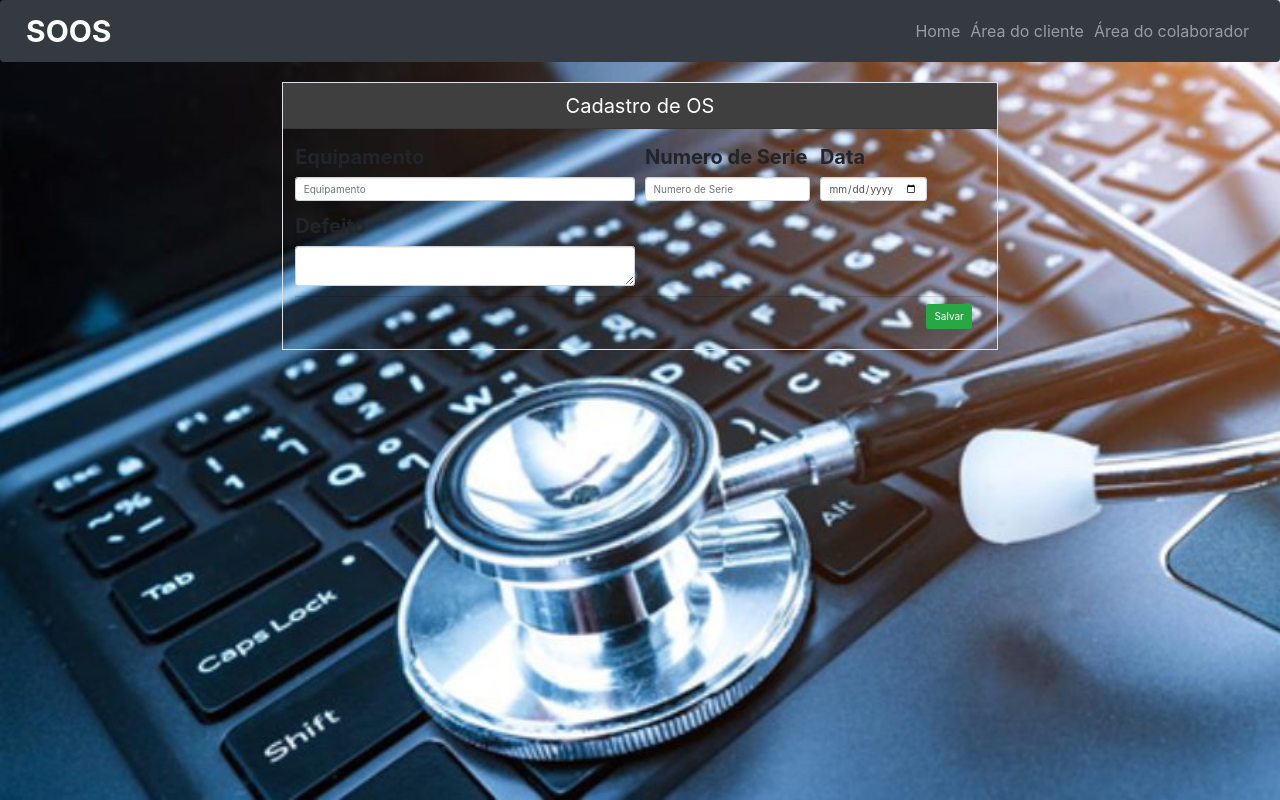
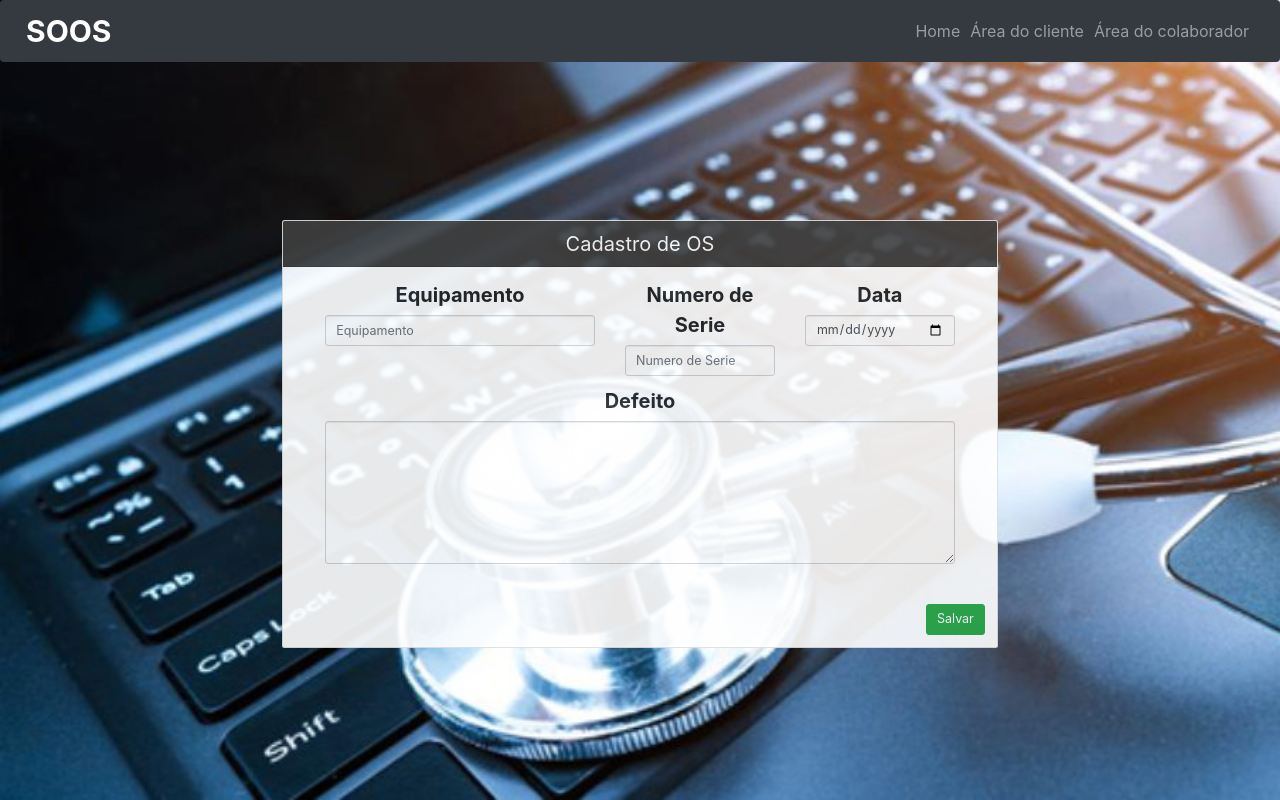
Before and after one commit to AdstonOliveira/ReactCadastro-OS, a React (Create React App) app: page /cliente/novaOs in a window 1280 px wide. Built offline with nearby package versions, Linux system fonts and the light colour scheme.

Commit message:
arrumando a view nova OS

```diff
--- a/src/pages/Cliente/novaOS.js
+++ b/src/pages/Cliente/novaOS.js
@@ -2,42 +2,50 @@ import React, { Component } from 'react';
 
 class novaOs extends Component {
     render() {
-        return <div className="container col-7">
-            <div class="card2 border">
-                <div class="card-header text-center">Cadastro de OS</div>
-                <div class="card-body">
+        return <section className="d-flex flex-column  align-items-center text-center">
+            <div className="pt-2 row col-7 justify-content-between align-items-center" id="cards">
+
+                <div className="card">
+                    <div className="card-header text-center">Cadastro de OS</div>
+
+                        <div className="card-body">
                         <form>
-                        <div className="form-row">
+                            <div className="row d-flex justify-content-center">
 
-                            <div className="form-group col-md-6">
+                                <div className="form-group col-md-5 ">
                                     <label for="">Equipamento</label>
-                                <input type="text" className="form-control" placeholder="Equipamento" />
+                                    <input type="text" className="form-control form-control-lg" placeholder="Equipamento" />
                                 </div>
 
                                 <div className="form-group col-md-3">
                                     <label>Numero de Serie</label>
-                                <input type="text" className="form-control" placeholder="Numero de Serie" />
+                                    <input type="text" className="form-control form-control-lg" placeholder="Numero de Serie" />
                                 </div>
 
-                            <div className="form-group col-md-2">
+                                <div className="form-group col-md-3">
                                     <label>Data</label>
-                                <input type="date" className="form-control" placeholder="Numero de Serie" />
+                                    <input type="date" className="form-control form-control-lg" />
                                 </div>
 
-                            <div className="form-group col-md-6">
+                                <div className="form-group col-md-11">
                                     <label>Defeito</label>
-                                <textarea className="form-control"> </textarea>
+                                    <textarea className="form-control form-control-lg" rows="7" cols="33"> </textarea>
                                 </div>
 
                             </div>
-                        <div class="card-footer d-flex justify-content-end">
-                            <button type="submit" class="btn btn-success" rows="10" cols="33">Salvar</button>
+                            <div className="d-flex justify-content-end mt-5">
+                                <button type="submit" class="btn btn-success btn-lg">Salvar</button>
                             </div>
+
                         </form>
+                        </div>
 
                 </div>
+
+
             </div>
-        </div>
+
+        </section>
 
     }
 }
```
Lines whose indentation alone changed are shown as unchanged.
